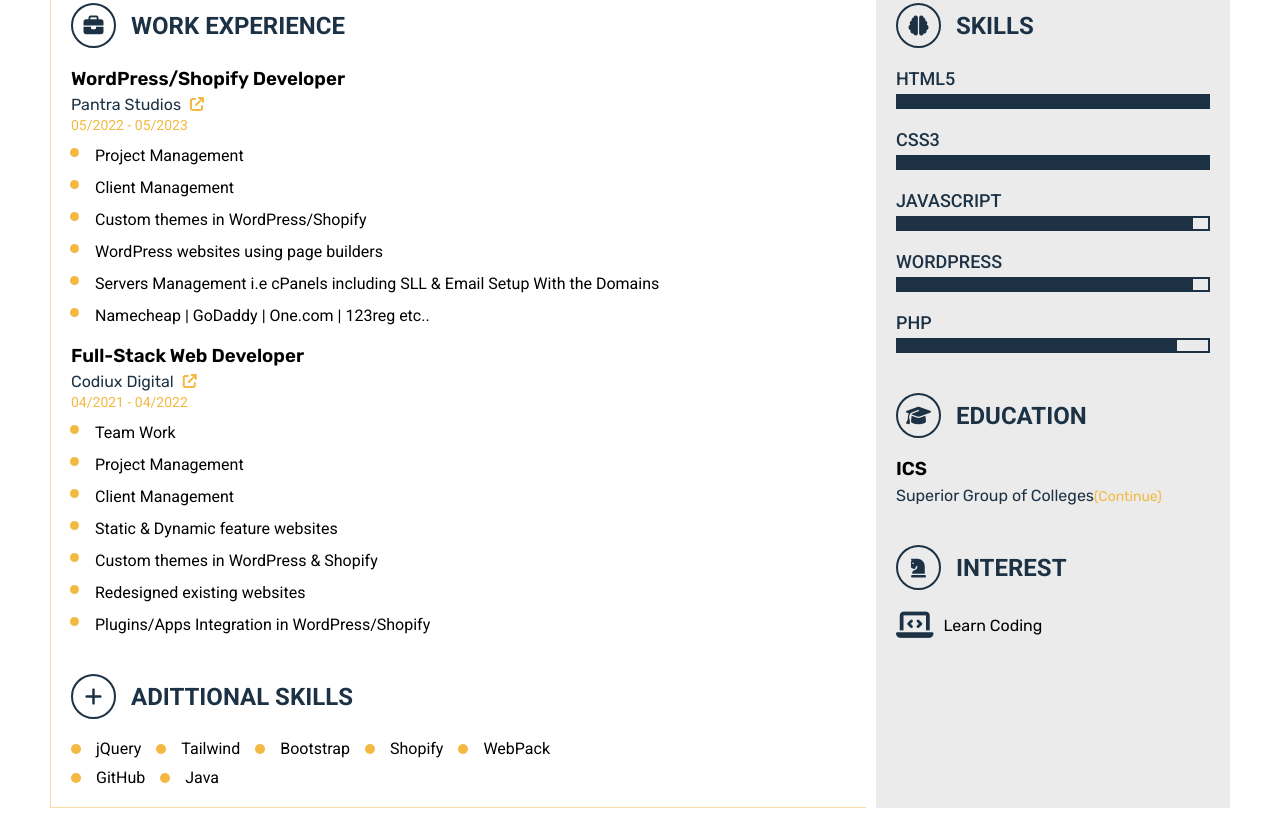
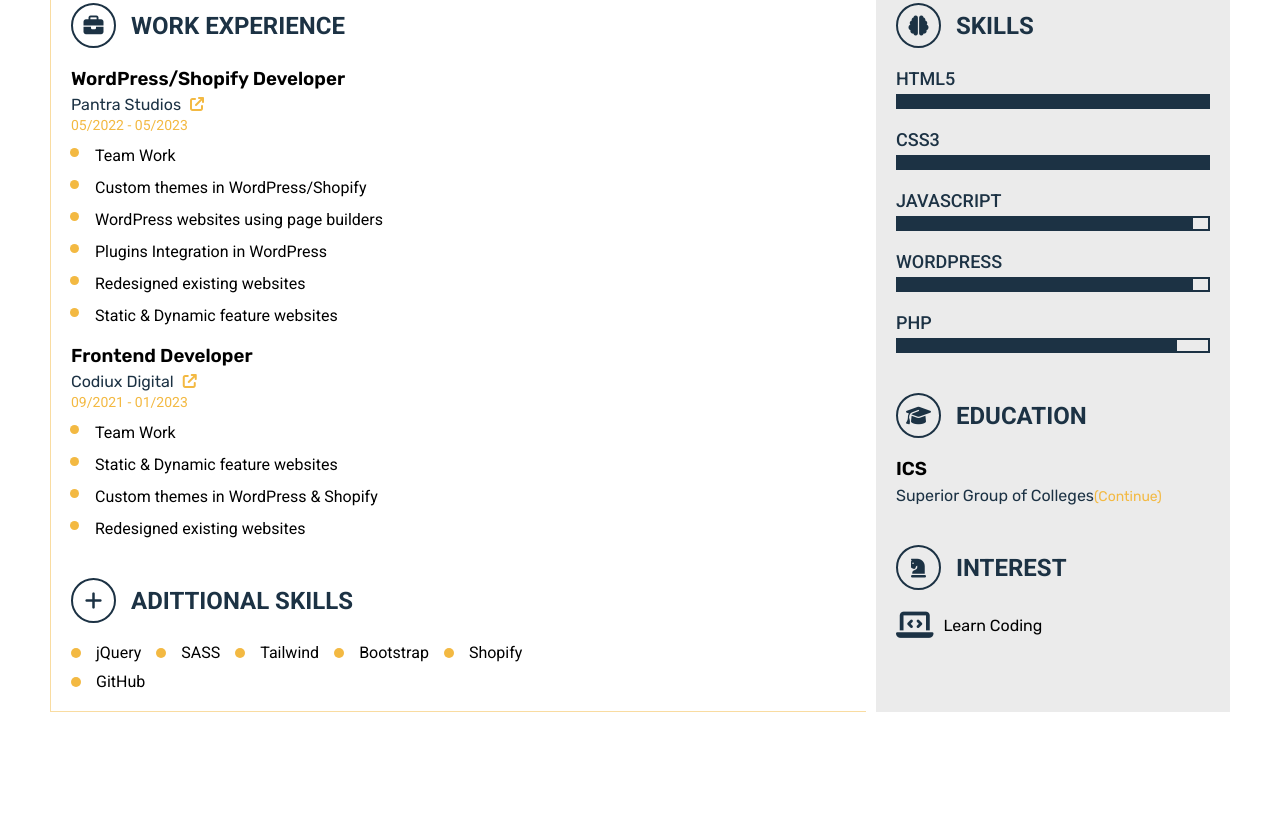
Before and after one commit to atiq-ur-rehman16/Resume, a plain HTML site: page index.html in a window 1280 px wide. Shown: the part 347-1170 px from the top of the page. After the commit the page ends 1074 px from the top, so only its background shows below. Drawn offline with Linux system fonts and the light colour scheme.

Commit message:
Update index.html

```diff
--- a/index.html
+++ b/index.html
@@ -2,7 +2,7 @@
 <html lang="en">
 
 <head>
-    <title>Portfolio &#9866; Shahid Ifraheem</title>
+    <title>Portfolio &#9866; Ariq Ur Rehman</title>
     <meta charset="UTF-8">
     <meta http-equiv="X-UA-Compatible" content="IE=edge">
     <meta name="viewport" content="width=device-width, initial-scale=1.0">
@@ -87,27 +87,24 @@
                                     class="fa-solid fa-arrow-up-right-from-square"></i></a></h4>
                         <span class="universal-date">05/2022 - 05/2023</span>
                         <ul class="details">
-                            <li>Project Management</li>
-                            <li>Client Management</li>
+                            <li>Team Work</li>
                             <li>Custom themes in WordPress/Shopify</li>
                             <li>WordPress websites using page builders</li>
-                            <li>Servers Management i.e cPanels including SLL & Email Setup With the Domains</li>
-                            <li>Namecheap | GoDaddy | One.com | 123reg etc..</li>
+                            <li>Plugins Integration in WordPress</li>
+                            <li>Redesigned existing websites</li>
+                            <li>Static & Dynamic feature websites</li>
                         </ul>
                     </div>
                     <div class="experience">
-                        <h3 class="universal-title">Full-Stack Web Developer</h3>
-                        <h4 class="universal-name">Codiux Digital <a href="#" target="_blank"><i
+                        <h3 class="universal-title">Frontend Developer</h3>
+                        <h4 class="universal-name">Codiux Digital <a href="https://codiuxdigital.com/" target="_blank"><i
                                     class="fa-solid fa-arrow-up-right-from-square"></i></a></h4>
-                        <span class="universal-date">04/2021 - 04/2022</span>
+                        <span class="universal-date">09/2021 - 01/2023</span>
                         <ul class="details">
                             <li>Team Work</li>
-                            <li>Project Management</li>
-                            <li>Client Management</li>
                             <li>Static & Dynamic feature websites</li>
                             <li>Custom themes in WordPress & Shopify</li>
                             <li>Redesigned existing websites</li>
-                            <li>Plugins/Apps Integration in WordPress/Shopify</li>
                         </ul>
                     </div>
                 </div>
@@ -120,12 +117,11 @@
                     </div>
                     <ul class="skills-list">
                         <li>jQuery</li>
+                        <li>SASS</li>
                         <li>Tailwind</li>
                         <li>Bootstrap</li>
                         <li>Shopify</li>
-                        <li>WebPack</li>
                         <li>GitHub</li>
-                        <li>Java</li>
                     </ul>
                 </div>
             </div>
```
